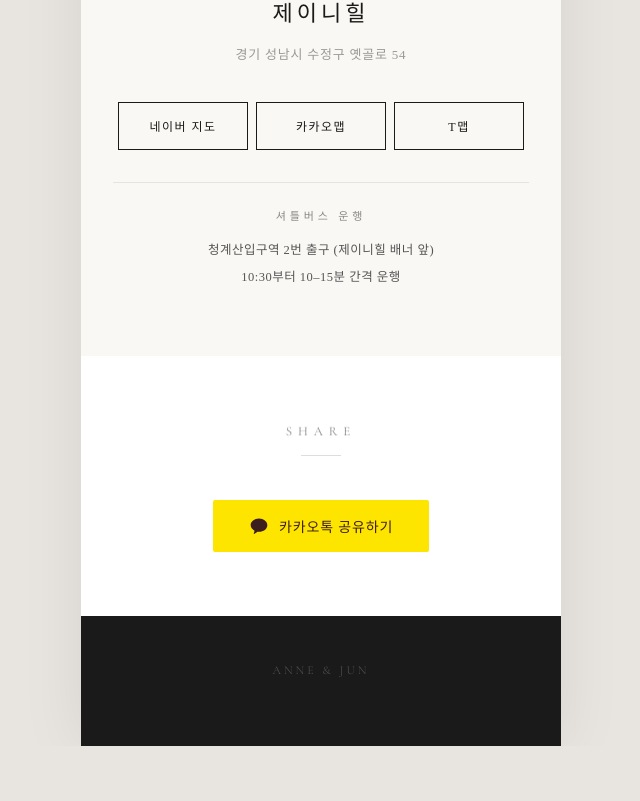
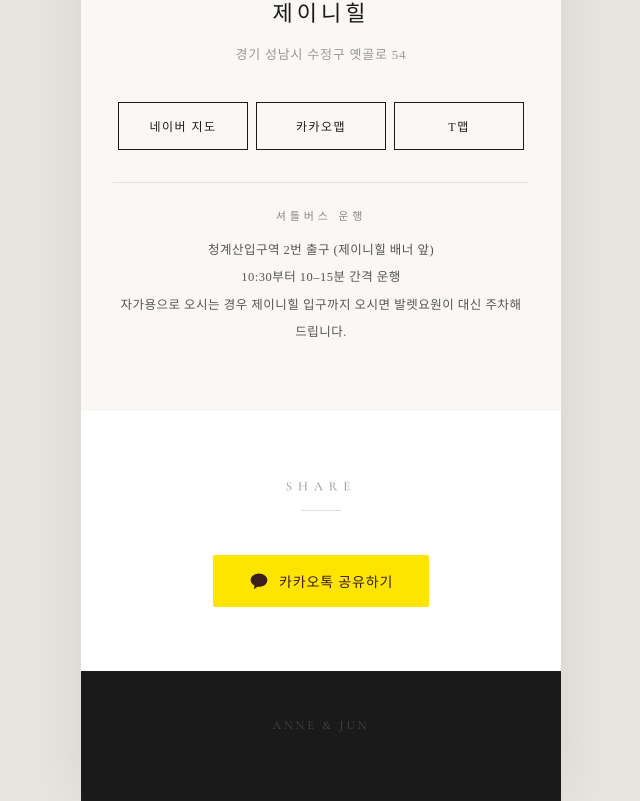
Before and after one commit to zi-young/anne-jun-wedding, a Next.js app: page / in a window 1280 px wide. Shown: the part 3422-4223 px from the top of the page, without its empty margins (319-959 px from the left). Before the commit the page ends 4168 px from the top, so only its background shows below. Built offline with nearby package versions, Linux system fonts and the light colour scheme.

Commit message:
Add valet parking note

```diff
--- a/src/components/MapLinks.tsx
+++ b/src/components/MapLinks.tsx
@@ -56,6 +56,7 @@
         <p className="shuttle-title">셔틀버스 운행</p>
         <p className="shuttle-row">청계산입구역 2번 출구 (제이니힐 배너 앞)</p>
         <p className="shuttle-row">10:30부터 10&ndash;15분 간격 운행</p>
+        <p className="shuttle-row">자가용으로 오시는 경우 제이니힐 입구까지 오시면 발렛요원이 대신 주차해 드립니다.</p>
       </div>
     </section>
   );
```
